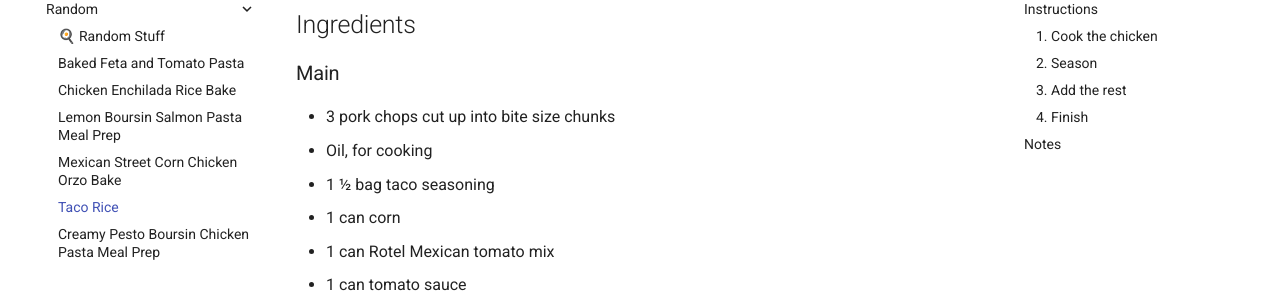
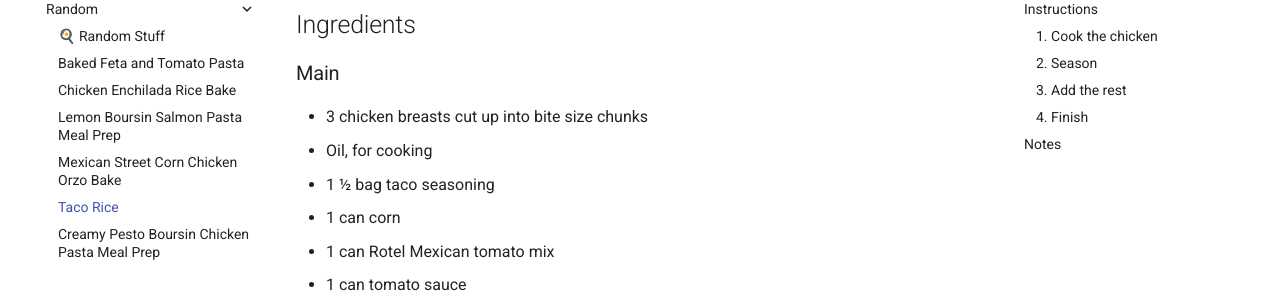
Before and after one commit to glerk/my-cookbook, an MkDocs documentation site: the page built from docs/Random/one-pot-taco-rice.md, in a window 1280 px wide and 900 px high, scrolled down 407 px. Shown: the part 153-453 px from the top of the window. Built offline with MkDocs 1.6.1 and Material for MkDocs 9.7.7, drawn with Linux system fonts in a browser that asks for light colours; part of the change alters nothing that is shown.

Commit message:
vault backup: 2026-10-18 20:00:40

```diff
--- a/docs/Random/one-pot-taco-rice.md
+++ b/docs/Random/one-pot-taco-rice.md
@@ -15,7 +15,7 @@
 ## Ingredients
 
 ### Main
-- <span class="ingredient-amount" data-amount="3" data-unit="Chicken breasts" data-unit-one="Chicken breasts" data-unit-many="pork chops">3 Chicken breasts</span> cut up into bite size chunks
+- <span class="ingredient-amount" data-amount="3" data-unit="Chicken breasts" data-unit-one="Chicken breasts" data-unit-many="chicken breasts">3 Chicken breasts</span> cut up into bite size chunks
 - Oil, for cooking
 - <span class="ingredient-amount" data-amount="1.5" data-unit="bag">1½ bags</span> taco seasoning
 - <span class="ingredient-amount" data-amount="1" data-unit="can">1 can</span> corn
```
